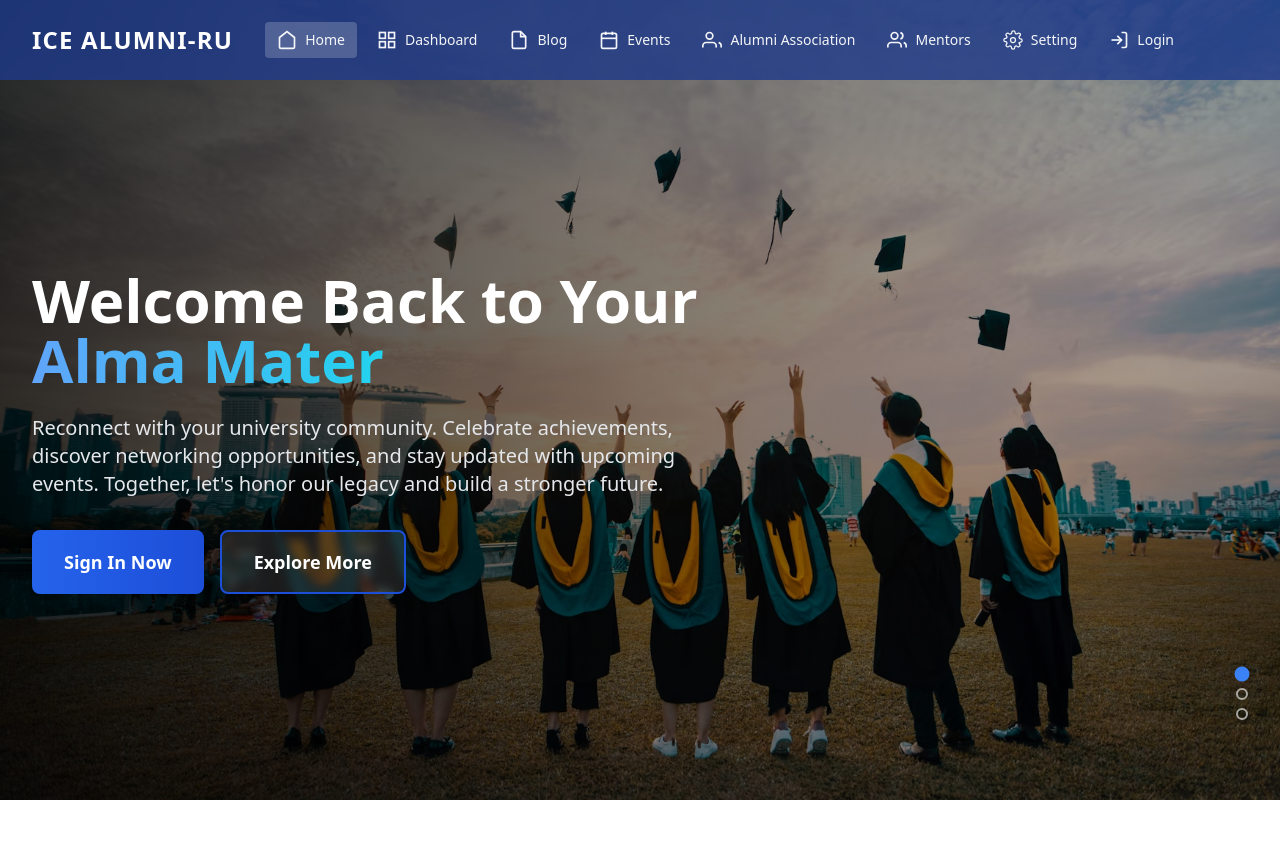
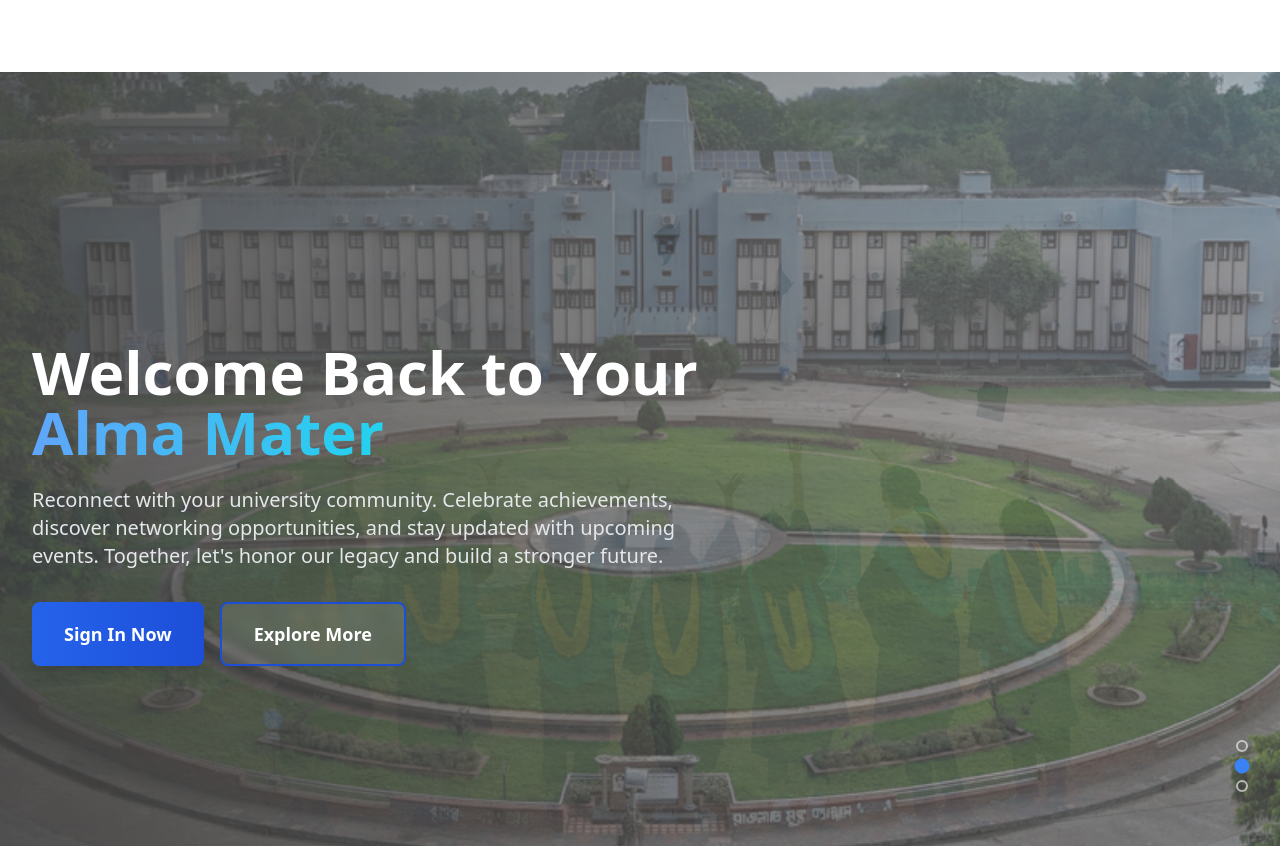
Before and after one commit to touhid9teen/Alumni-Management-System-ICE-RU, a React (Vite) app: page / in a window 1280 px wide. Shown: the top 846 px of the page. Before the commit the page ends 800 px from the top, so only its background shows below. Built offline with nearby package versions, Linux system fonts and the light colour scheme.

Commit message:
updated main layout , remove scroll and added transparent to header when at top scroll position

```diff
--- a/src/components/Layout/Header.tsx
+++ b/src/components/Layout/Header.tsx
@@ -1,7 +1,6 @@
 import { Menu } from "lucide-react";
 import { useEffect, useState } from "react";
 import { NavLink } from "react-router-dom";
-
 import MobileSidebar from "./MobileSidebar";
 import {
   DashboardIcon,
@@ -30,10 +29,9 @@ interface HeaderProps {
   navLinks?: NavLinkItem[];
 }
 
-const Header: React.FC<HeaderProps> = (): JSX.Element => {
-  const [isMenuOpen, setIsMenuOpen] = useState<boolean>(false);
-  const [scrolled, setScrolled] = useState<boolean>(false);
-
+const Header: React.FC = (): JSX.Element => {
+  const [isMenuOpen, setIsMenuOpen] = useState(false);
+  const [scrolled, setScrolled] = useState(false);
   const token = localStorage.getItem(LOCAL_STORAGE_KEYS.AUTH_TOKEN);
   const userRole = localStorage.getItem(LOCAL_STORAGE_KEYS.AUTH_ROLE);
 
@@ -74,24 +72,13 @@ const Header: React.FC<HeaderProps> = (): JSX.Element => {
   };
 
   useEffect(() => {
-    const checkScroll = (): void => {
-      setScrolled(window.scrollY > 10);
-    };
-
-    window.addEventListener("scroll", checkScroll, { passive: true });
-    checkScroll();
-
-    return () => window.removeEventListener("scroll", checkScroll);
-  }, []);
-
-  useEffect(() => {
     if (isMenuOpen) {
-      document.body.style.overflow = "hidden";
+      document.documentElement.style.overflow = "hidden";
     } else {
-      document.body.style.overflow = "unset";
+      document.documentElement.style.overflow = "unset";
     }
     return () => {
-      document.body.style.overflow = "unset";
+      document.documentElement.style.overflow = "unset";
     };
   }, [isMenuOpen]);
 
@@ -103,31 +90,33 @@ const Header: React.FC<HeaderProps> = (): JSX.Element => {
     return () => window.removeEventListener("keydown", handleEscape);
   }, []);
 
+  // Add scroll event listener
+  useEffect(() => {
+    const handleScroll = (): void => {
+      setScrolled(window.scrollY > 10);
+    };
+    window.addEventListener("scroll", handleScroll);
+    return () => window.removeEventListener("scroll", handleScroll);
+  }, []);
+
   return (
     <header
-      className={`fixed top-0 left-0 w-full z-[999] transition-all duration-300 ease-in-out`}
-      style={{
-        backgroundColor:
-          scrolled || isMenuOpen ? "#1e3a8a" : "rgba(30, 58, 138, 0.8)",
-        boxShadow:
-          scrolled || isMenuOpen ? "0 2px 10px rgba(0, 0, 0, 0.3)" : "none",
-        backdropFilter: scrolled || isMenuOpen ? "blur(4px)" : "none",
-      }}
+      className={`sticky top-0 z-50 w-full  ${
+        scrolled
+          ? "bg-black shadow-lg backdrop-blur-sm transition-all duration-300"
+          : "bg-transparent "
+      }`}
     >
-      <div className="container mx-auto px-4 sm:px-6 lg:px-8">
-        <div className="flex justify-between items-center h-16 sm:h-20">
-          <div className="flex-shrink-0">
-            <span className="text-xl sm:text-2xl font-bold text-white tracking-wider">
-              ICE ALUMNI-RU
-            </span>
-          </div>
+      <div className="container mx-auto px-4 py-4 flex items-center justify-between">
+        <div className="text-2xl font-bold text-white">ICE ALUMNI-RU</div>
 
-          <nav className="hidden lg:flex items-center flex-1 ml-8">
-            <ul className="flex items-center gap-2">
+        {/* Desktop Navigation */}
+        <nav className="hidden lg:flex items-center gap-1">
           {pageNavLinks.map((link, i: number) => (
-                <li key={i}>
             <NavLink
+              key={i}
               to={link.linkTo}
+              onClick={link.onClick}
               className={({ isActive }) =>
                 `flex items-center gap-2 px-3 py-2 text-white/95 hover:text-white font-medium transition-colors duration-200 hover:bg-white/10 rounded ${
                   isActive ? "bg-white/20 text-white" : ""
@@ -135,19 +124,17 @@ const Header: React.FC<HeaderProps> = (): JSX.Element => {
               }
               title={link.text}
             >
-                    <span className="text-lg">{link.icon}</span>
-                    <span className="hidden xl:inline text-sm">
+              {link.icon}
               {link.text}
-                    </span>
             </NavLink>
-                </li>
           ))}
 
           {userRole === "admin" &&
             adminLinks.map((link, i: number) => (
-                  <li key={`admin-${i}`}>
               <NavLink
+                key={i}
                 to={link.linkTo}
+                onClick={link.onClick}
                 className={({ isActive }) =>
                   `flex items-center gap-2 px-3 py-2 text-white/95 hover:text-white font-medium transition-colors duration-200 hover:bg-white/10 rounded ${
                     isActive ? "bg-white/20 text-white" : ""
@@ -155,18 +142,16 @@ const Header: React.FC<HeaderProps> = (): JSX.Element => {
                 }
                 title={link.text}
               >
-                      <span className="text-lg">{link.icon}</span>
-                      <span className="hidden xl:inline text-sm">
+                {link.icon}
                 {link.text}
-                      </span>
               </NavLink>
-                  </li>
             ))}
 
           {actionLinks.map((link, i: number) => (
-                <li key={`action-${i}`}>
             <NavLink
+              key={i}
               to={link.linkTo}
+              onClick={link.onClick}
               className={({ isActive }) =>
                 `flex items-center gap-2 px-3 py-2 text-white/95 hover:text-white font-medium transition-colors duration-200 hover:bg-white/10 rounded ${
                   isActive ? "bg-white/20 text-white" : ""
@@ -174,31 +159,23 @@ const Header: React.FC<HeaderProps> = (): JSX.Element => {
               }
               title={link.text}
             >
-                    <span className="text-lg">{link.icon}</span>
-                    <span className="hidden xl:inline text-sm">
+              {link.icon}
               {link.text}
-                    </span>
             </NavLink>
-                </li>
           ))}
 
           {token && (
-                <li>
             <button
               onClick={handleLogout}
               className="flex items-center gap-2 px-3 py-2 text-white/95 hover:text-white font-medium transition-colors duration-200 hover:bg-white/10 rounded"
               title="Logout"
             >
-                    <span className="text-lg">
               <LogoutIcon />
-                    </span>
-                    <span className="hidden xl:inline text-sm">Logout</span>
+              Logout
             </button>
-                </li>
           )}
 
           {!token && (
-                <li>
             <NavLink
               to={routes.login.path}
               className={({ isActive }) =>
@@ -208,16 +185,13 @@ const Header: React.FC<HeaderProps> = (): JSX.Element => {
               }
               title="Login"
             >
-                    <span className="text-lg">
               <LoginIcon />
-                    </span>
-                    <span className="hidden xl:inline text-sm">Login</span>
+              Login
             </NavLink>
-                </li>
           )}
-            </ul>
         </nav>
 
+        {/* Mobile Menu Button */}
         <button
           onClick={() => setIsMenuOpen(true)}
           className="lg:hidden p-2 text-white hover:bg-white/20 rounded-lg transition-colors"
@@ -226,8 +200,8 @@ const Header: React.FC<HeaderProps> = (): JSX.Element => {
           <Menu size={24} />
         </button>
       </div>
-      </div>
 
+      {/* Mobile Sidebar */}
       <MobileSidebar
         isOpen={isMenuOpen}
         onClose={() => setIsMenuOpen(false)}
--- a/src/layouts/MainLayout.tsx
+++ b/src/layouts/MainLayout.tsx
@@ -7,17 +7,9 @@ interface MainLayoutProps {
 
 const MainLayout: React.FC<MainLayoutProps> = ({ children }) => {
   return (
-    <div className="flex h-screen overflow-hidden bg-gray-50">
-      {/* Sidebar */}
-      {/* <Sidebar /> */}
-
-      {/* Main Content Area */}
-      <div className="flex-1 flex flex-col min-w-0 overflow-hidden">
-        {/* <Header /> */}
-        <main className="flex-1 overflow-y-auto">
-          {/* <Wrapper className="container mx-auto px-4 sm:px-6 lg:px-8 py-4 sm:py-6 lg:py-8"> */}
-          <Wrapper className="">{children}</Wrapper>
-        </main>
+    <div className="flex h-screen">
+      <div className="flex-1 flex flex-col min-w-0 ">
+        <Wrapper className="">{children}</Wrapper>
       </div>
     </div>
   );
```
Lines whose indentation alone changed are shown as unchanged.
